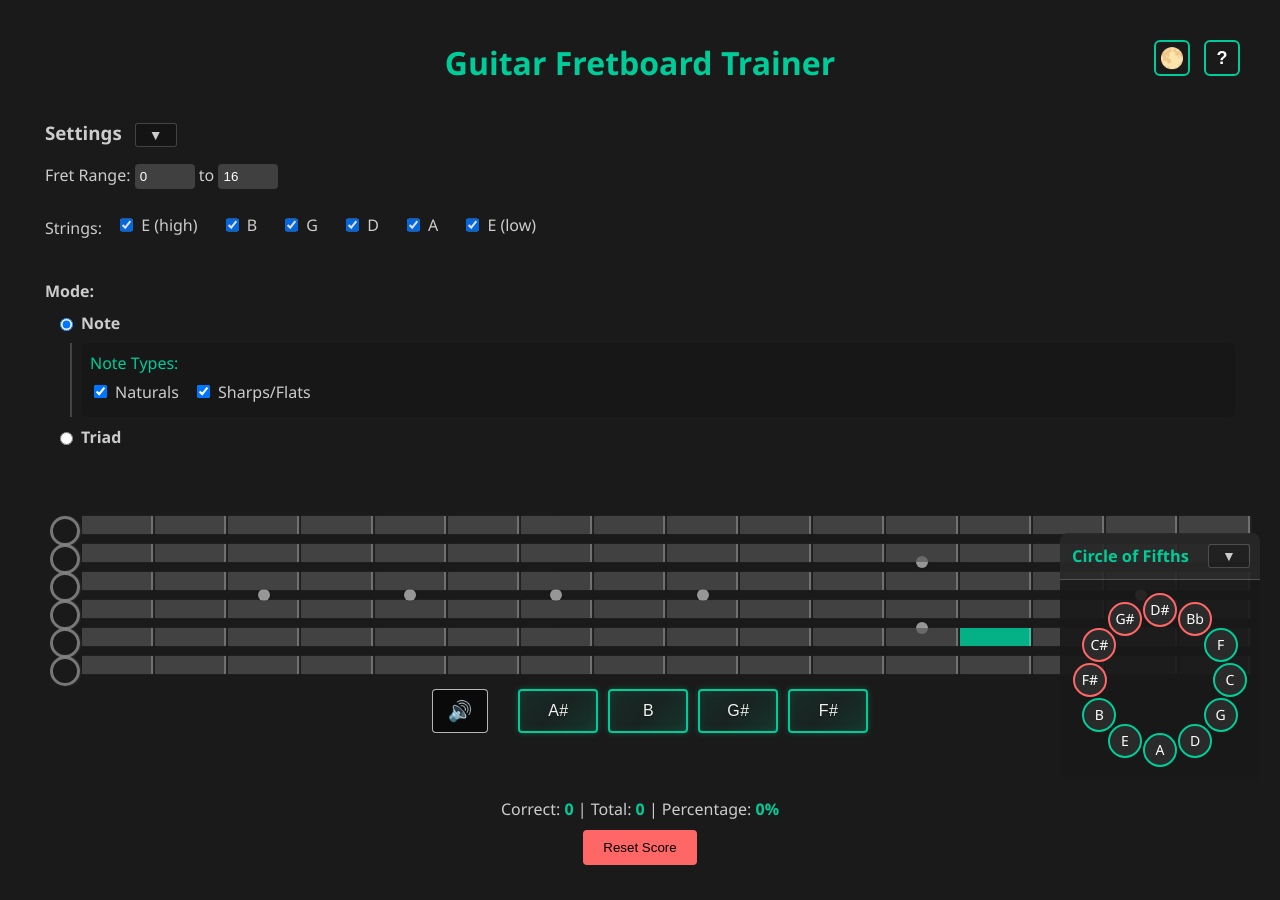
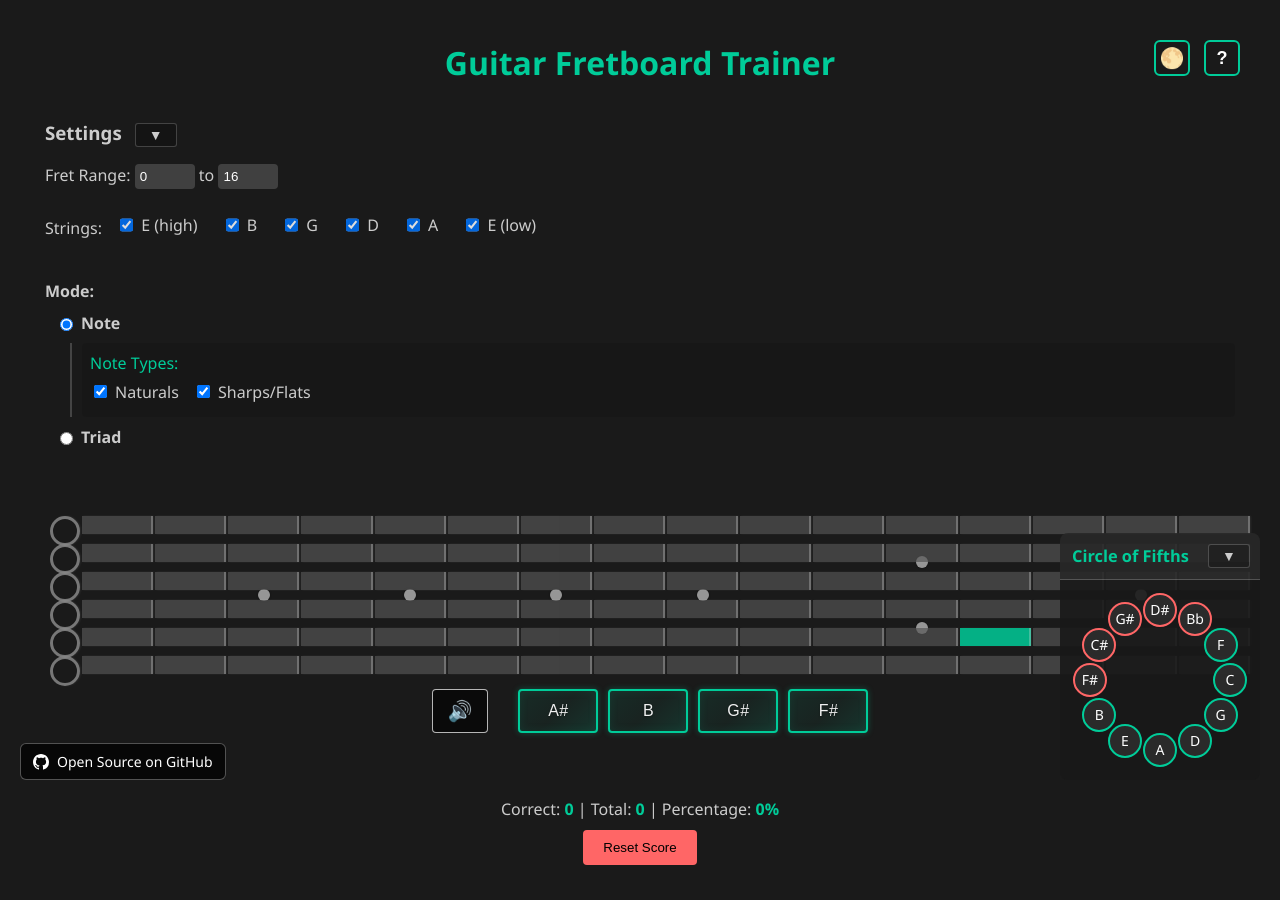
Before and after one commit to engineeredtoimperfection/guitartrainer-re, a plain HTML site: page index.html in a window 1280 px wide. Drawn offline with Linux system fonts and the light colour scheme.

Commit message:
open source button

```diff
--- a/index.html
+++ b/index.html
@@ -125,6 +125,13 @@
                 <span class="theme-icon">��</span>
             </button>
         </div>
+
+        <a href="https://github.com/gWOLF3/guitartrainer" target="_blank" class="github-link">
+            <svg xmlns="http://www.w3.org/2000/svg" width="16" height="16" fill="currentColor" viewBox="0 0 16 16">
+    <path d="M8 0C3.58 0 0 3.58 0 8c0 3.54 2.29 6.53 5.47 7.59.4.07.55-.17.55-.38 0-.19-.01-.82-.01-1.49-2.01.37-2.53-.49-2.69-.94-.09-.23-.48-.94-.82-1.13-.28-.15-.68-.52-.01-.53.63-.01 1.08.58 1.23.82.72 1.21 1.87.87 2.33.66.07-.52.28-.87.51-1.07-1.78-.2-3.64-.89-3.64-3.95 0-.87.31-1.59.82-2.15-.08-.2-.36-1.02.08-2.12 0 0 .67-.21 2.2.82.64-.18 1.32-.27 2-.27.68 0 1.36.09 2 .27 1.53-1.04 2.2-.82 2.2-.82.44 1.1.16 1.92.08 2.12.51.56.82 1.27.82 2.15 0 3.07-1.87 3.75-3.65 3.95.29.25.54.73.54 1.48 0 1.07-.01 1.93-.01 2.2 0 .21.15.46.55.38A8.012 8.012 0 0 0 16 8c0-4.42-3.58-8-8-8z"/>
+</svg>
+            <span>Open Source on GitHub</span>
+        </a>
     </div>
 
     <script src="fretboard.js"></script>
--- a/styles.css
+++ b/styles.css
@@ -1110,3 +1110,46 @@ html, body {
     border-color: #ff6666;
     border-width: 2px;
 }
+
+/* GitHub open source button styling */
+.github-link {
+    display: flex;
+    align-items: center;
+    justify-content: center;
+    gap: 8px;
+    position: fixed;
+    bottom: 20px;
+    left: 20px;
+    padding: 8px 12px;
+    background: rgba(0, 0, 0, 0.7);
+    color: #ffffff;
+    border: 1px solid rgba(255, 255, 255, 0.3);
+    border-radius: 6px;
+    font-size: 14px;
+    text-decoration: none;
+    transition: all 0.3s ease;
+    z-index: 900;
+}
+
+.github-link:hover {
+    background: rgba(0, 0, 0, 0.9);
+    transform: translateY(-2px);
+    box-shadow: 0 4px 8px rgba(0, 0, 0, 0.2);
+    border-color: var(--accent-color);
+}
+
+.github-icon {
+    font-size: 18px;
+}
+
+/* Light mode version */
+[data-theme="light"] .github-link {
+    background: rgba(255, 255, 255, 0.9);
+    color: #333333;
+    border-color: rgba(0, 0, 0, 0.2);
+}
+
+[data-theme="light"] .github-link:hover {
+    background: #ffffff;
+    border-color: var(--accent-color);
+}
```
